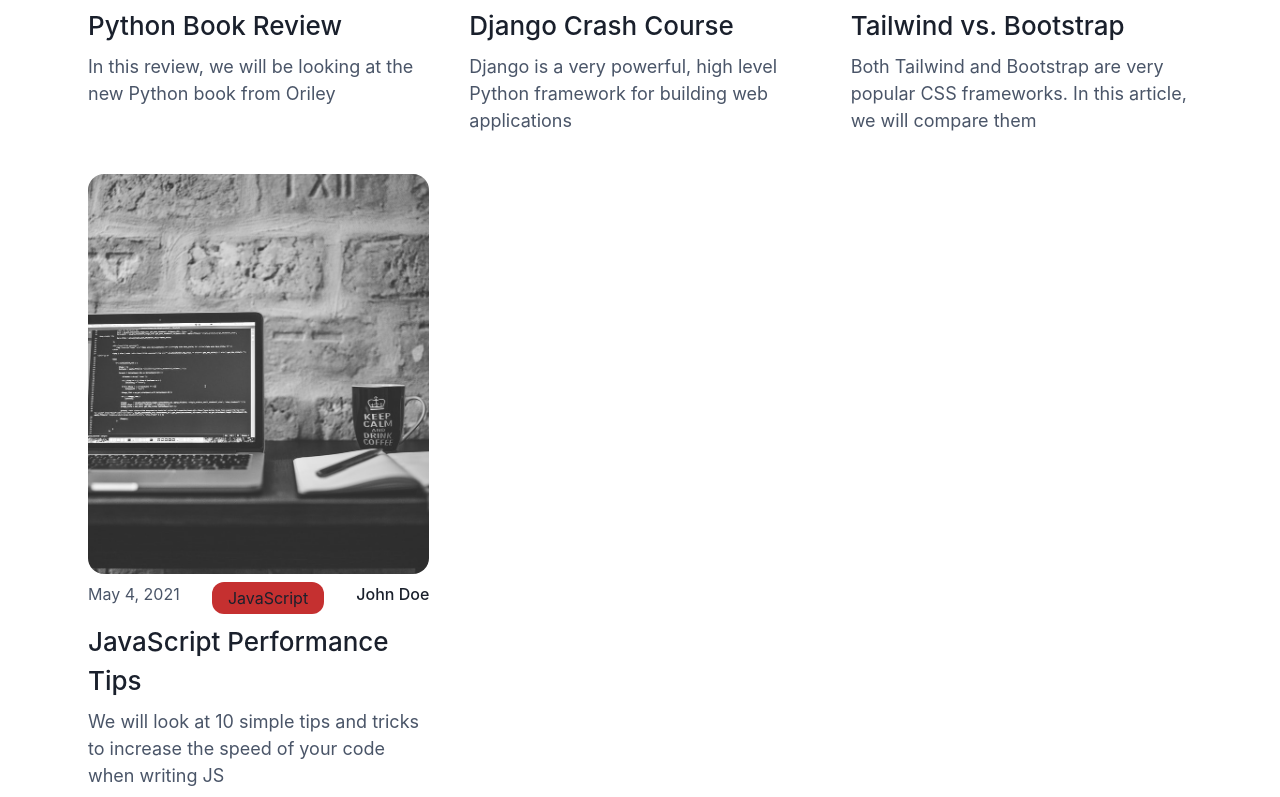
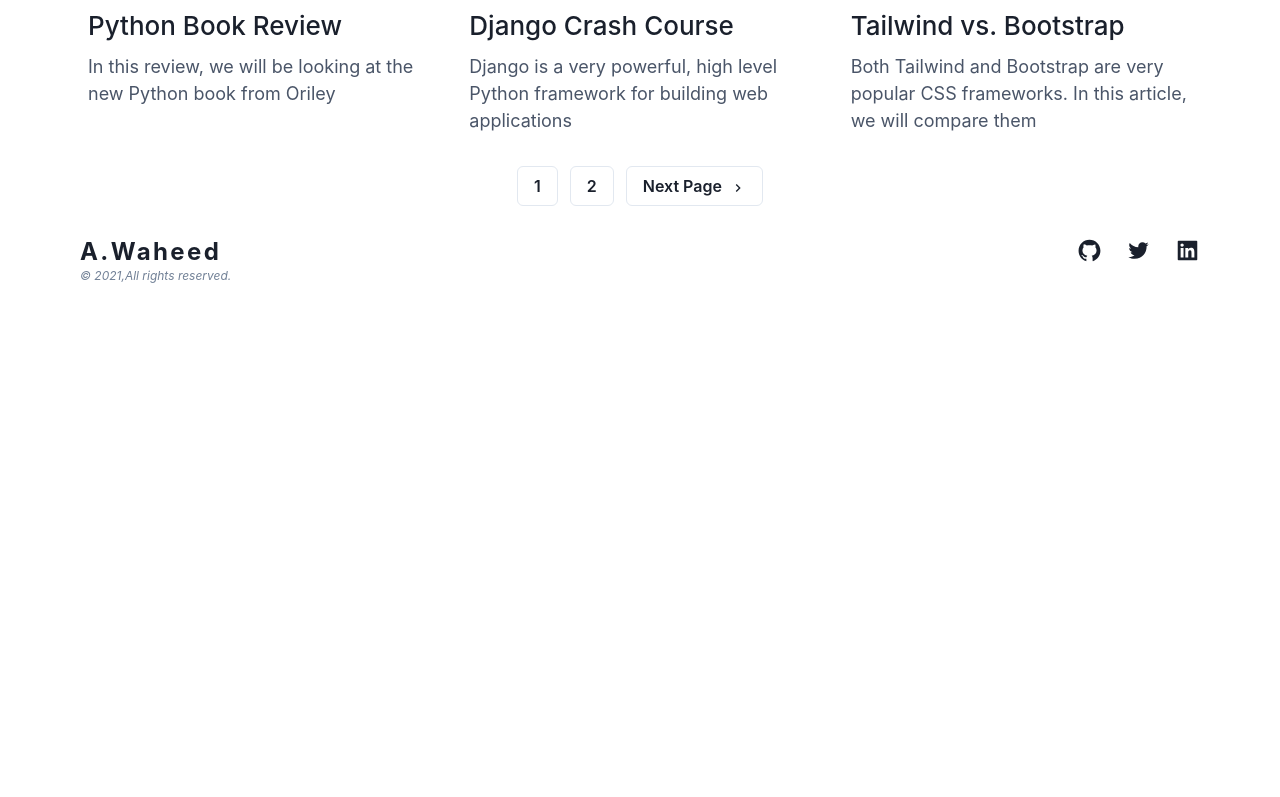
Before and after one commit to waheed-dev/markdown-blog, a Next.js app: page /blog/page/1 in a window 1280 px wide. Shown: the part 1475-2272 px from the top of the page. After the commit the page ends 1776 px from the top, so only its background shows below. Built offline with nearby package versions, Linux system fonts and the light colour scheme.

Commit message:
added pagination and footer

```diff
--- /dev/null
+++ b/components/Footer.js
@@ -0,0 +1,21 @@
+import {Box, Flex, Heading, Text} from "@chakra-ui/react";
+import {AiFillGithub, AiFillLinkedin, AiOutlineTwitter} from "react-icons/ai";
+
+const Footer = () => {
+    return (
+        <Flex justifyContent={'space-between'}>
+            <Box>
+                <Heading fontSize={'2xl'} letterSpacing={'widest'}>A.Waheed</Heading>
+                <Text fontStyle={'italic'} color={'gray.500'} fontSize={'xs'}>© 2021,All rights reserved.</Text>
+            </Box>
+            <Box display={'flex'} gridGap={'6'}>
+                <AiFillGithub size={'25'}/>
+                <AiOutlineTwitter size={'25'} />
+                <AiFillLinkedin size={'25'}/>
+            </Box>
+
+        </Flex>
+    )
+}
+
+export default Footer
--- /dev/null
+++ b/components/Pagination.js
@@ -0,0 +1,60 @@
+import {Box, Button} from "@chakra-ui/react";
+import {HiOutlineArrowNarrowLeft, HiOutlineArrowNarrowRight} from "react-icons/hi";
+import Link from 'next/link'
+import {MdKeyboardArrowLeft, MdKeyboardArrowRight} from "react-icons/md";
+
+const Pagination = ({numPages,currentPage}) => {
+    const isFirst =currentPage === 1
+    const isLast = currentPage === numPages
+    const prevPage = `/blog/page/${currentPage - 1}`
+    const NextPage = `/blog/page/${currentPage + 1}`
+    if (numPages === 1) return <></>
+  return (
+    <Box display={"flex"} justifyContent={"center"} marginTop={6} gap={"3"}>
+      {!isFirst && (
+        <Link href={prevPage}>
+          <Button
+            variant={"outline"}
+            display={"flex"}
+            gap={2}
+            alignItems={"center"}
+          >
+            <Box mt={"1"}>
+              <MdKeyboardArrowLeft />
+            </Box>
+            Previous Page
+          </Button>
+        </Link>
+      )}
+      {Array.from({ length: numPages }, (_, i) => (
+        <Link href={`/blog/page/${i + 1}`}>
+          <Button
+            variant={"outline"}
+            display={"flex"}
+            gap={2}
+            alignItems={"center"}
+          >
+            {i + 1}
+          </Button>
+        </Link>
+      ))}
+      {!isLast && (
+        <Link href={NextPage}>
+          <Button
+            variant={"outline"}
+            display={"flex"}
+            gap={2}
+            alignItems={"center"}
+          >
+            Next Page
+            <Box mt={"1"}>
+              <MdKeyboardArrowRight />
+            </Box>
+          </Button>
+        </Link>
+      )}
+    </Box>
+  );
+}
+
+export default Pagination
--- a/components/PostCard.js
+++ b/components/PostCard.js
@@ -9,6 +9,7 @@ const PostCard = ({ title, author, date, coverImg, category, excerpt,slug}) => {
       _hover={{
         border: "1px",
         borderColor: "teal.500",
+        cursor : 'pointer'
       }}
       padding={"2"}
       borderRadius={"2xl"}
--- a/components/header/Header.js
+++ b/components/header/Header.js
@@ -15,7 +15,11 @@ const Header = () => {
         </Heading>
             <Box display={'flex'}  alignItems={'center'} gap={'6'}>
 
-            <Text>About</Text>
+
+                <Link href={'/blog'}>
+
+                    Blog
+                </Link>
         <Button onClick={toggleColorMode}>
             Toggle {colorMode === 'light' ? 'Dark' : 'Light'}
         </Button>
--- a/config/index.js
+++ b/config/index.js
@@ -1 +1 @@
- export const POST_PER_PAGE = 3
+ export const POST_PER_PAGE = 6
--- a/pages/blog/[slug].js
+++ b/pages/blog/[slug].js
@@ -21,7 +21,7 @@ export default function PostDetails({frontmatter,content,slug}) {
             </Head>
             <Header />
             <Box mt={'16'} px={'44'}>
-            <Link href={'/'}><Box _hover={{cursor : 'pointer'}} display={'flex'} gap={'6'} alignItems={'center'} fontSize={'2xl'} mb={'12'}> <BiArrowBack/>Go Back</Box></Link>
+            <Link href={'/blog'}><Box _hover={{cursor : 'pointer'}} display={'flex'} gap={'6'} alignItems={'center'} fontSize={'2xl'} mb={'12'}> <BiArrowBack/>Go Back</Box></Link>
                 <Box px={''}>
                     <Heading>{frontmatter.title}</Heading>
                     <Text mt={'2'} fontSize={'lg'} _dark={{color : 'gray.400'}} color={'gray.600'}>{frontmatter.date}</Text>
--- a/pages/blog/page/[page_index].js
+++ b/pages/blog/page/[page_index].js
@@ -9,9 +9,11 @@ import Search from "../../../components/Search";
 import PostCard from "../../../components/PostCard";
 import { sortByDate } from "../../../Helpers";
 import Category from "../../../components/Category";
+import Pagination from "../../../components/Pagination";
 import {POST_PER_PAGE} from "../../../config";
+import Footer from "../../../components/Footer";
 
-export default function BlogPage({ posts }) {
+export default function Home({ posts,currentPage,numPages }) {
     return (
       <div className={styles.container}>
         <Head>
@@ -37,6 +39,12 @@ export default function BlogPage({ posts }) {
                 />
               ))}
             </SimpleGrid>
+            <Box mt={6}>
+              <Pagination currentPage={currentPage} numPages={numPages} />
+            </Box>
+          </Box>
+          <Box mt={"8"} pb={"4"} paddingX={"12"}>
+            <Footer />
           </Box>
         </Box>
       </div>
@@ -45,9 +53,20 @@ export default function BlogPage({ posts }) {
 
 export async function getStaticPaths() {
     const files = fs.readdirSync(path.join("posts"));
-    const pageNum = POST_PER_PAGE
+    const pageNum = Math.ceil(files.length / POST_PER_PAGE)
+    let paths = []
+    for (let i =1;i <= pageNum; i++) {
+        paths.push({
+            params : {page_index: i.toString()}
+        })
     }
-export async function getStaticProps() {
+    return {
+        paths,
+        fallback : false
+    }
+}
+export async function getStaticProps({params}) {
+    const page = parseInt((params && params.page_index) || 1)
     const files = fs.readdirSync(path.join("posts"));
     const posts = files.map((post) => {
         const slug = post.replace(".md", "");
@@ -61,9 +80,15 @@ export async function getStaticProps() {
             postData,
         };
     });
+    const numPages = Math.ceil(files.length / POST_PER_PAGE)
+    const pageIndex = page-1
+    const orderPosts =  posts.sort(sortByDate).slice(pageIndex * POST_PER_PAGE,(pageIndex +1)* POST_PER_PAGE)
     return {
         props: {
-            posts: posts.sort(sortByDate)
+            posts: orderPosts,
+            numPages,
+            currentPage : page
+
         },
     };
 }
```
Also changed, not shown: pages/index.js (+9 -45 lines). Lines whose indentation alone changed are shown as unchanged.
